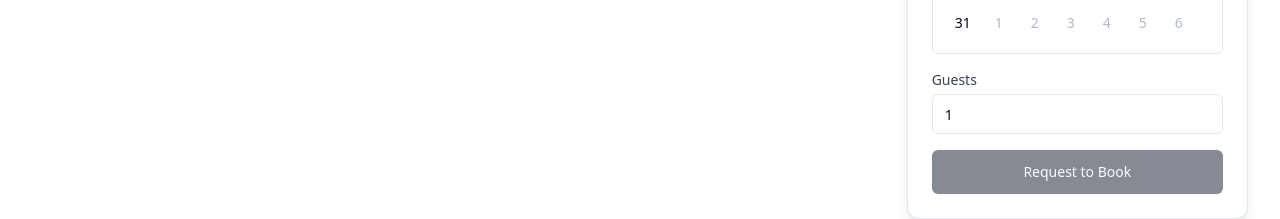
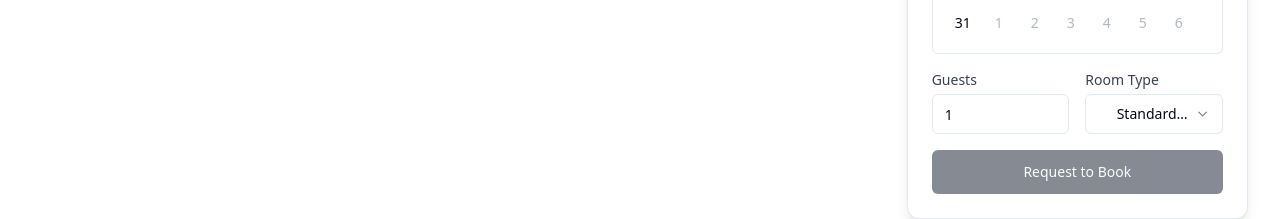
Before and after one commit to greatdaniel23/samplebookingengine, a React (Vite) app: page / in a window 1280 px wide. Shown: the part 958-1177 px from the top of the page. Built offline with nearby package versions, Linux system fonts and the light colour scheme.

Commit message:
[dyad] Add room selection to booking widget - wrote 2 file(s)

```diff
--- a/src/components/BookingWidget.tsx
+++ b/src/components/BookingWidget.tsx
@@ -11,15 +11,31 @@ import { showError, showSuccess } from "@/utils/toast";
 import { Label } from "./ui/label";
 import { ArrowLeft } from "lucide-react";
 import { Badge } from "./ui/badge";
+import {
+  Select,
+  SelectContent,
+  SelectItem,
+  SelectTrigger,
+  SelectValue,
+} from "@/components/ui/select";
+
+interface Room {
+  id: string;
+  name: string;
+}
 
 interface BookingWidgetProps {
   pricePerNight: number;
+  rooms: Room[];
 }
 
-export const BookingWidget = ({ pricePerNight }: BookingWidgetProps) => {
+export const BookingWidget = ({ pricePerNight, rooms }: BookingWidgetProps) => {
   const [step, setStep] = useState(1);
   const [dateRange, setDateRange] = useState<DateRange | undefined>();
   const [guests, setGuests] = useState(1);
+  const [selectedRoom, setSelectedRoom] = useState<string | undefined>(
+    rooms?.[0]?.id
+  );
   const [name, setName] = useState("");
   const [email, setEmail] = useState("");
   const [bookingId, setBookingId] = useState<string | null>(null);
@@ -65,10 +81,11 @@ export const BookingWidget = ({ pricePerNight }: BookingWidgetProps) => {
     setStep(1);
     setDateRange(undefined);
     setGuests(1);
+    setSelectedRoom(rooms?.[0]?.id);
     setName("");
     setEmail("");
     setBookingId(null);
-  }
+  };
 
   const renderStepContent = () => {
     switch (step) {
@@ -81,10 +98,16 @@ export const BookingWidget = ({ pricePerNight }: BookingWidgetProps) => {
               onSelect={setDateRange}
               className="rounded-md border"
               numberOfMonths={1}
-              disabled={(date) => date < new Date(new Date().setDate(new Date().getDate() - 1))}
+              disabled={(date) =>
+                date < new Date(new Date().setDate(new Date().getDate() - 1))
+              }
             />
+            <div className="grid grid-cols-2 gap-4">
               <div>
-              <Label htmlFor="guests" className="block text-sm font-medium text-gray-700 mb-1">
+                <Label
+                  htmlFor="guests"
+                  className="block text-sm font-medium text-gray-700 mb-1"
+                >
                   Guests
                 </Label>
                 <Input
@@ -96,12 +119,40 @@ export const BookingWidget = ({ pricePerNight }: BookingWidgetProps) => {
                   placeholder="Number of guests"
                 />
               </div>
-            <Button onClick={handleNextStep} className="w-full" size="lg" disabled={!dateRange?.from || !dateRange?.to}>
+              <div>
+                <Label
+                  htmlFor="room"
+                  className="block text-sm font-medium text-gray-700 mb-1"
+                >
+                  Room Type
+                </Label>
+                <Select onValueChange={setSelectedRoom} defaultValue={selectedRoom}>
+                  <SelectTrigger id="room">
+                    <SelectValue placeholder="Select a room" />
+                  </SelectTrigger>
+                  <SelectContent>
+                    {rooms.map((room) => (
+                      <SelectItem key={room.id} value={room.id}>
+                        {room.name}
+                      </SelectItem>
+                    ))}
+                  </SelectContent>
+                </Select>
+              </div>
+            </div>
+            <Button
+              onClick={handleNextStep}
+              className="w-full"
+              size="lg"
+              disabled={!dateRange?.from || !dateRange?.to}
+            >
               Request to Book
             </Button>
             {numberOfNights > 0 && (
               <div className="space-y-2 text-sm mt-4">
-                <p className="text-center text-gray-500 mb-2">You won't be charged yet</p>
+                <p className="text-center text-gray-500 mb-2">
+                  You won't be charged yet
+                </p>
                 <div className="flex justify-between">
                   <span>
                     ${pricePerNight} x {numberOfNights} nights
@@ -126,11 +177,22 @@ export const BookingWidget = ({ pricePerNight }: BookingWidgetProps) => {
             <div className="space-y-4">
               <div>
                 <Label htmlFor="name">Full Name</Label>
-                <Input id="name" value={name} onChange={(e) => setName(e.target.value)} placeholder="John Doe" />
+                <Input
+                  id="name"
+                  value={name}
+                  onChange={(e) => setName(e.target.value)}
+                  placeholder="John Doe"
+                />
               </div>
               <div>
                 <Label htmlFor="email">Email</Label>
-                <Input id="email" type="email" value={email} onChange={(e) => setEmail(e.target.value)} placeholder="john.doe@example.com" />
+                <Input
+                  id="email"
+                  type="email"
+                  value={email}
+                  onChange={(e) => setEmail(e.target.value)}
+                  placeholder="john.doe@example.com"
+                />
               </div>
             </div>
             <Button onClick={handleNextStep} className="w-full" size="lg">
@@ -139,11 +201,16 @@ export const BookingWidget = ({ pricePerNight }: BookingWidgetProps) => {
           </div>
         );
       case 3:
+        const roomName = rooms.find((r) => r.id === selectedRoom)?.name;
         return (
           <div className="text-center grid gap-6">
             <div className="space-y-2">
-              <h3 className="text-2xl font-bold text-green-600">Booking Confirmed!</h3>
-              <p className="text-muted-foreground">Thank you, {name}! Your booking is complete.</p>
+              <h3 className="text-2xl font-bold text-green-600">
+                Booking Confirmed!
+              </h3>
+              <p className="text-muted-foreground">
+                Thank you, {name}! Your booking is complete.
+              </p>
             </div>
 
             <Card>
@@ -157,26 +224,50 @@ export const BookingWidget = ({ pricePerNight }: BookingWidgetProps) => {
                     <span className="font-medium">{bookingId}</span>
                   </div>
                   <div className="flex justify-between">
+                    <span className="text-muted-foreground">Room</span>
+                    <span className="font-medium">{roomName}</span>
+                  </div>
+                  <div className="flex justify-between">
                     <span className="text-muted-foreground">Check-in</span>
-                    <span className="font-medium">{dateRange?.from ? format(dateRange.from, "MMMM d, yyyy") : ''}</span>
+                    <span className="font-medium">
+                      {dateRange?.from
+                        ? format(dateRange.from, "MMMM d, yyyy")
+                        : ""}
+                    </span>
                   </div>
                   <div className="flex justify-between">
                     <span className="text-muted-foreground">Check-out</span>
-                    <span className="font-medium">{dateRange?.to ? format(dateRange.to, "MMMM d, yyyy") : ''}</span>
+                    <span className="font-medium">
+                      {dateRange?.to
+                        ? format(dateRange.to, "MMMM d, yyyy")
+                        : ""}
+                    </span>
                   </div>
                   <div className="flex justify-between">
                     <span className="text-muted-foreground">Total</span>
-                    <span className="font-medium">${totalPrice.toFixed(2)}</span>
+                    <span className="font-medium">
+                      ${totalPrice.toFixed(2)}
+                    </span>
                   </div>
                   <div className="flex justify-between items-center">
                     <span className="text-muted-foreground">Status</span>
-                    <Badge variant="default" className="bg-green-100 text-green-800">Confirmed</Badge>
+                    <Badge
+                      variant="default"
+                      className="bg-green-100 text-green-800"
+                    >
+                      Confirmed
+                    </Badge>
                   </div>
                 </div>
               </CardContent>
             </Card>
 
-            <Button onClick={handleReset} className="w-full" size="lg" variant="outline">
+            <Button
+              onClick={handleReset}
+              className="w-full"
+              size="lg"
+              variant="outline"
+            >
               Book Another Stay
             </Button>
           </div>
@@ -192,7 +283,10 @@ export const BookingWidget = ({ pricePerNight }: BookingWidgetProps) => {
         return (
           <>
             <span className="text-2xl font-bold">${pricePerNight}</span>
-            <span className="text-base font-normal text-gray-600"> / night</span>
+            <span className="text-base font-normal text-gray-600">
+              {" "}
+              / night
+            </span>
           </>
         );
       case 2:
@@ -208,17 +302,18 @@ export const BookingWidget = ({ pricePerNight }: BookingWidgetProps) => {
     <Card className="w-full max-w-md shadow-lg border rounded-xl">
       <CardHeader className="flex flex-row items-center gap-2">
         {step > 1 && (
-          <Button variant="ghost" size="icon" className="h-8 w-8" onClick={() => setStep(step - 1)}>
+          <Button
+            variant="ghost"
+            size="icon"
+            className="h-8 w-8"
+            onClick={() => setStep(step - 1)}
+          >
             <ArrowLeft className="h-4 w-4" />
           </Button>
         )}
-        <CardTitle className="flex-grow text-xl">
-          {getTitle()}
-        </CardTitle>
+        <CardTitle className="flex-grow text-xl">{getTitle()}</CardTitle>
       </CardHeader>
-      <CardContent>
-        {renderStepContent()}
-      </CardContent>
+      <CardContent>{renderStepContent()}</CardContent>
     </Card>
   );
 };
--- a/src/pages/Index.tsx
+++ b/src/pages/Index.tsx
@@ -10,6 +10,11 @@ const villaData = {
   pricePerNight: 450,
   rating: 4.9,
   reviews: 120,
+  rooms: [
+    { id: "standard", name: "Standard Room" },
+    { id: "deluxe", name: "Deluxe Suite" },
+    { id: "penthouse", name: "Penthouse" },
+  ],
   images: [
     "https://images.unsplash.com/photo-1580587771525-78b9dba3b914?q=80&w=2574&auto=format&fit=crop&ixlib=rb-4.0.3&ixid=M3wxMjA3fDB8MHxwaG90by1wYWdlfHx8fGVufDB8fHx8fA%3D%3D",
     "https://images.unsplash.com/photo-1613490493576-7fde63acd811?q=80&w=2671&auto=format&fit=crop&ixlib=rb-4.0.3&ixid=M3wxMjA3fDB8MHxwaG90by1wYWdlfHx8fGVufDB8fHx8fA%3D%3D",
@@ -49,7 +54,7 @@ const Index = () => {
         </div>
         <aside className="lg:col-span-1">
           <div className="sticky top-8">
-            <BookingWidget pricePerNight={villaData.pricePerNight} />
+            <BookingWidget pricePerNight={villaData.pricePerNight} rooms={villaData.rooms} />
           </div>
         </aside>
       </main>
```
Lines whose indentation alone changed are shown as unchanged.
